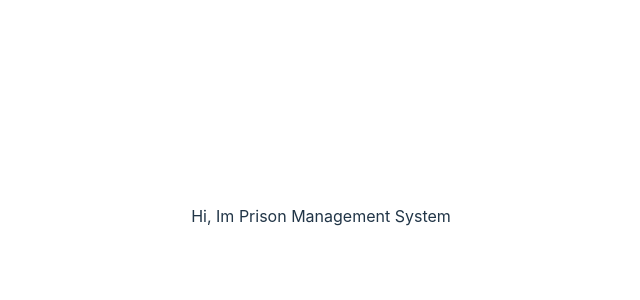
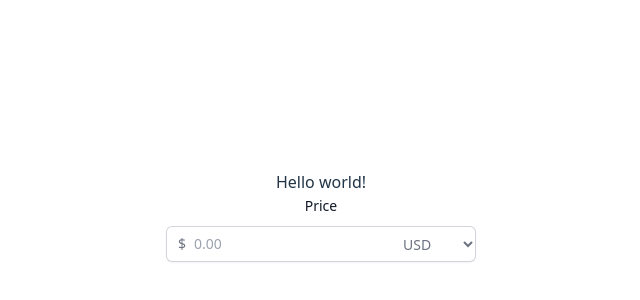
Before and after one commit to dlmrcc/kodego-group-six-capstone, a React (Vite) app: page / in a window 1280 px wide. Shown: the part 184-484 px from the top of the page, without its empty margins (319-959 px from the left). Built offline with nearby package versions, Linux system fonts and the light colour scheme.

Commit message:
Setup tailwindcss

```diff
--- a/package.json
+++ b/package.json
@@ -16,6 +16,9 @@
     "@types/react": "^18.0.27",
     "@types/react-dom": "^18.0.10",
     "@vitejs/plugin-react": "^3.1.0",
+    "autoprefixer": "^10.4.13",
+    "postcss": "^8.4.21",
+    "tailwindcss": "^3.2.7",
     "vite": "^4.1.0"
   }
 }
--- /dev/null
+++ b/postcss.config.cjs
@@ -0,0 +1,6 @@
+module.exports = {
+  plugins: {
+    tailwindcss: {},
+    autoprefixer: {},
+  },
+}
--- a/src/App.jsx
+++ b/src/App.jsx
@@ -6,7 +6,44 @@ function App() {
   const [count, setCount] = useState(0)
 
   return (
-    <div>Hi, Im Prison Management System</div>
+    <>
+    <h6 className="">
+    Hello world!
+  </h6>
+
+    <div>
+      <label htmlFor="price" className="block text-sm font-medium leading-6 text-gray-900">
+        Price
+      </label>
+      <div className="relative mt-2 rounded-md shadow-sm">
+        <div className="pointer-events-none absolute inset-y-0 left-0 flex items-center pl-3">
+          <span className="text-gray-500 sm:text-sm">$</span>
+        </div>
+        <input
+          type="text"
+          name="price"
+          id="price"
+          className="block w-full rounded-md border-0 py-1.5 pl-7 pr-20 text-gray-900 ring-1 ring-inset ring-gray-300 placeholder:text-gray-400 focus:ring-2 focus:ring-inset focus:ring-indigo-600 sm:text-sm sm:leading-6"
+          placeholder="0.00"
+        />
+        <div className="absolute inset-y-0 right-0 flex items-center">
+          <label htmlFor="currency" className="sr-only">
+            Currency
+          </label>
+          <select
+            id="currency"
+            name="currency"
+            className="h-full rounded-md border-0 bg-transparent py-0 pl-2 pr-7 text-gray-500 focus:ring-2 focus:ring-inset focus:ring-indigo-600 sm:text-sm"
+          >
+            <option>USD</option>
+            <option>CAD</option>
+            <option>EUR</option>
+          </select>
+        </div>
+      </div>
+    </div>
+    </>
+
   )
 }
 
--- a/src/index.css
+++ b/src/index.css
@@ -1,4 +1,8 @@
-:root {
+@tailwind base;
+@tailwind components;
+@tailwind utilities;
+
+/* :root {
   font-family: Inter, system-ui, Avenir, Helvetica, Arial, sans-serif;
   line-height: 1.5;
   font-weight: 400;
@@ -12,7 +16,7 @@
   -webkit-font-smoothing: antialiased;
   -moz-osx-font-smoothing: grayscale;
   -webkit-text-size-adjust: 100%;
-}
+} */
 
 a {
   font-weight: 500;
--- /dev/null
+++ b/tailwind.config.cjs
@@ -0,0 +1,11 @@
+/** @type {import('tailwindcss').Config} */
+module.exports = {
+  content: [
+    "./index.html",
+    "./src/**/*.{js,ts,jsx,tsx}",
+  ],
+  theme: {
+    extend: {},
+  },
+  plugins: [],
+}
```
Also changed, not shown: 1 other file (tests, documents, lock files or other folders).
